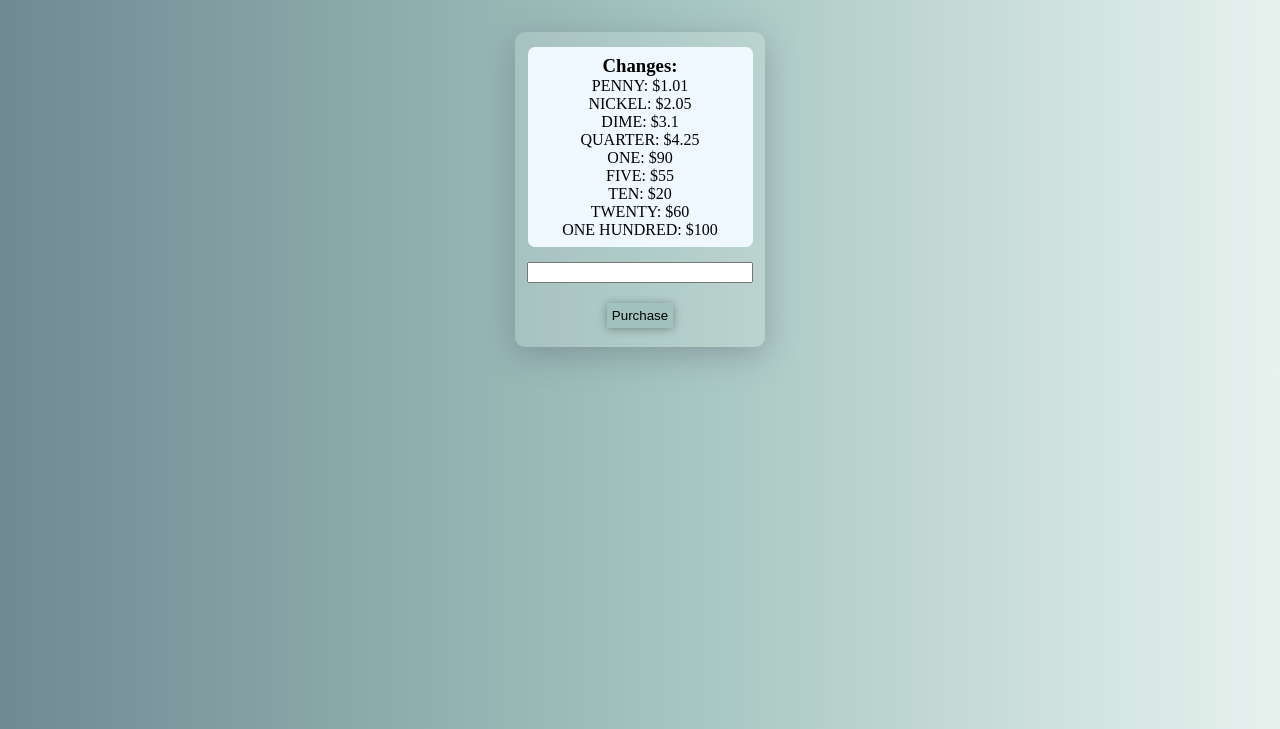
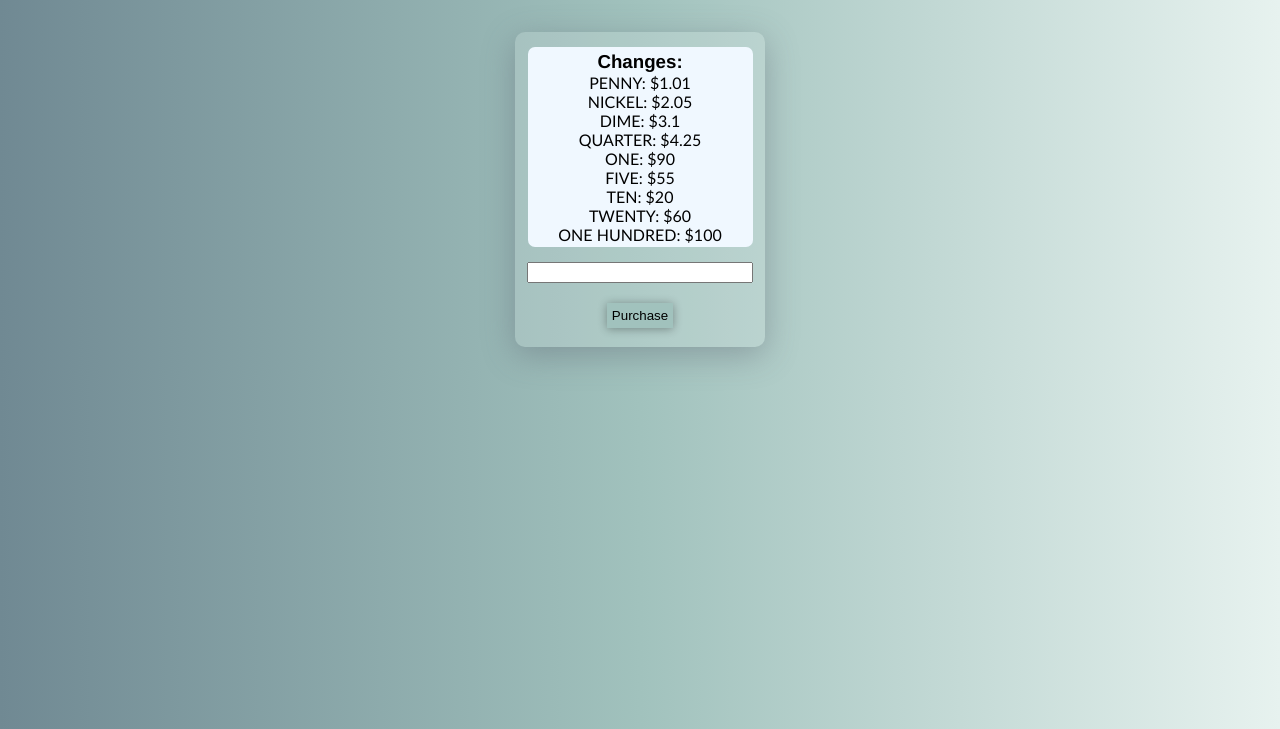
Before and after one commit to Exterval/Cash-Register-Application, a plain HTML site: page index.html in a window 1280 px wide. Shown: the part 71-800 px from the top of the page. Drawn offline with Linux system fonts and the light colour scheme.

Commit message:
changed font

```diff
--- a/styles.css
+++ b/styles.css
@@ -48,6 +48,14 @@ h1{
     border-radius: 7px;
 }
 
+#display h3{
+    font-family: 'Franklin Gothic Medium', 'Arial Narrow', Arial, sans-serif;
+}
+
+#display p{
+    font-family: 'Trebuchet MS', 'Lucida Sans Unicode', 'Lucida Grande', 'Lucida Sans', Arial, sans-serif;
+}
+
 .screen input[type="number"]{
     margin-top: 15px;
     width: 87%;
```
